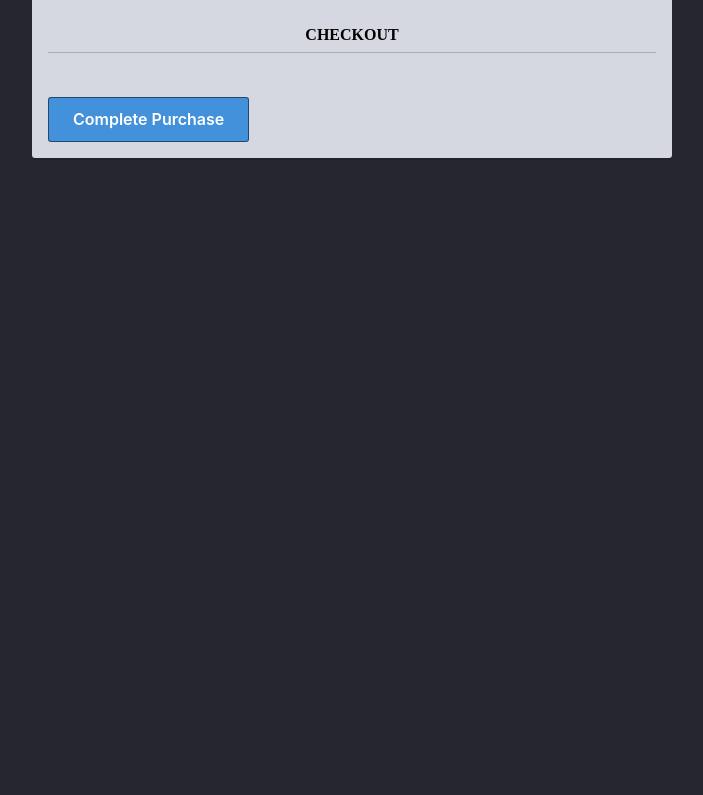
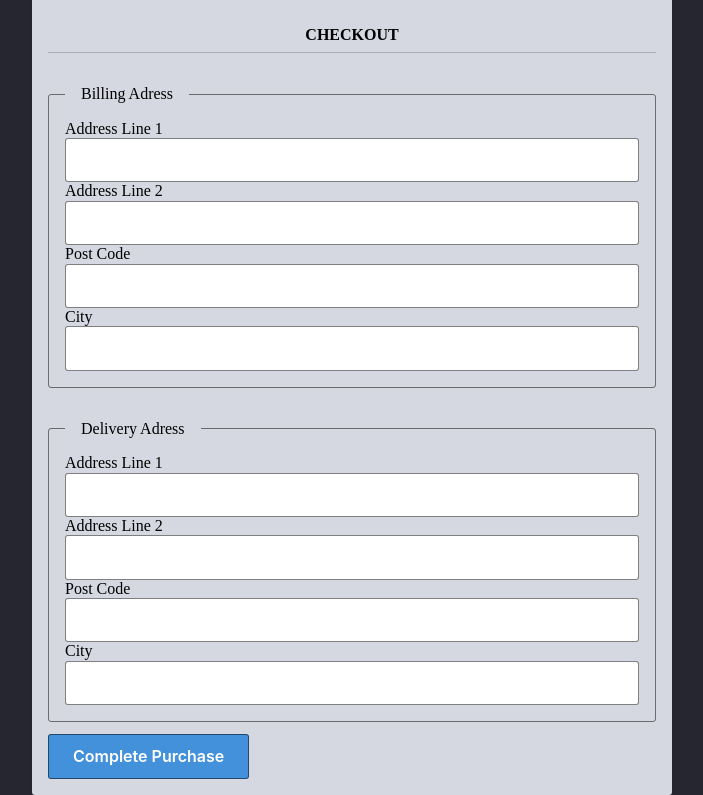
Before and after one commit to abdbadgithub/codi-html-css-git-excercice, a website: page week-3/26-checkout-groups/index.html in a window 1280 px wide. Shown: the part 259-1054 px from the top of the page, without its empty margins (288-991 px from the left). Before the commit the page ends 800 px from the top, so only its background shows below. Drawn offline with Linux system fonts and the light colour scheme.

Commit message:
complete 26-checkout-group excercice

```diff
--- a/week-3/26-checkout-groups/index.html
+++ b/week-3/26-checkout-groups/index.html
@@ -39,6 +39,46 @@
           <form method="GET" id="checkout-form" class="checkout__form">
             <!-- Add the form fields here -->
 
+            <!-- Your multiple choice goes here -->
+            <fieldset>
+              <legend>Billing Adress</legend>
+              <div>
+                <label for="adressl1">Address Line 1 </label>
+                <input type="text" name="adressl1" id="Billing_adressl1" />
+              </div>
+              <div>
+                <label for="adressl2">Address Line 2 </label>
+                <input type="text" name="adressl2" id="Billing_adressl2" />
+              </div>
+              <div>
+                <label for="postcode">Post Code </label>
+                <input type="text" name="postcode" id="Billing_postcode" />
+              </div>
+              <div>
+                <label for="city">City </label>
+                <input type="text" name="city" id="Billing_city" />
+              </div>
+            </fieldset>
+            <fieldset>
+              <legend>Delivery Adress</legend>
+              <div>
+                <label for="adressl1">Address Line 1 </label>
+                <input type="text" name="adressl1" id="Delivery_adressl1" />
+              </div>
+              <div>
+                <label for="adressl2">Address Line 2 </label>
+                <input type="text" name="adressl2" id="Delivery_adressl2" />
+              </div>
+              <div>
+                <label for="postcode">Post Code </label>
+                <input type="text" name="postcode" id="Delivery_postcode" />
+              </div>
+              <div>
+                <label for="city">City </label>
+                <input type="text" name="city" id="Delivery_city" />
+              </div>
+            </fieldset>
+
             <button type="submit">Complete Purchase</button>
           </form>
         </div>
```
